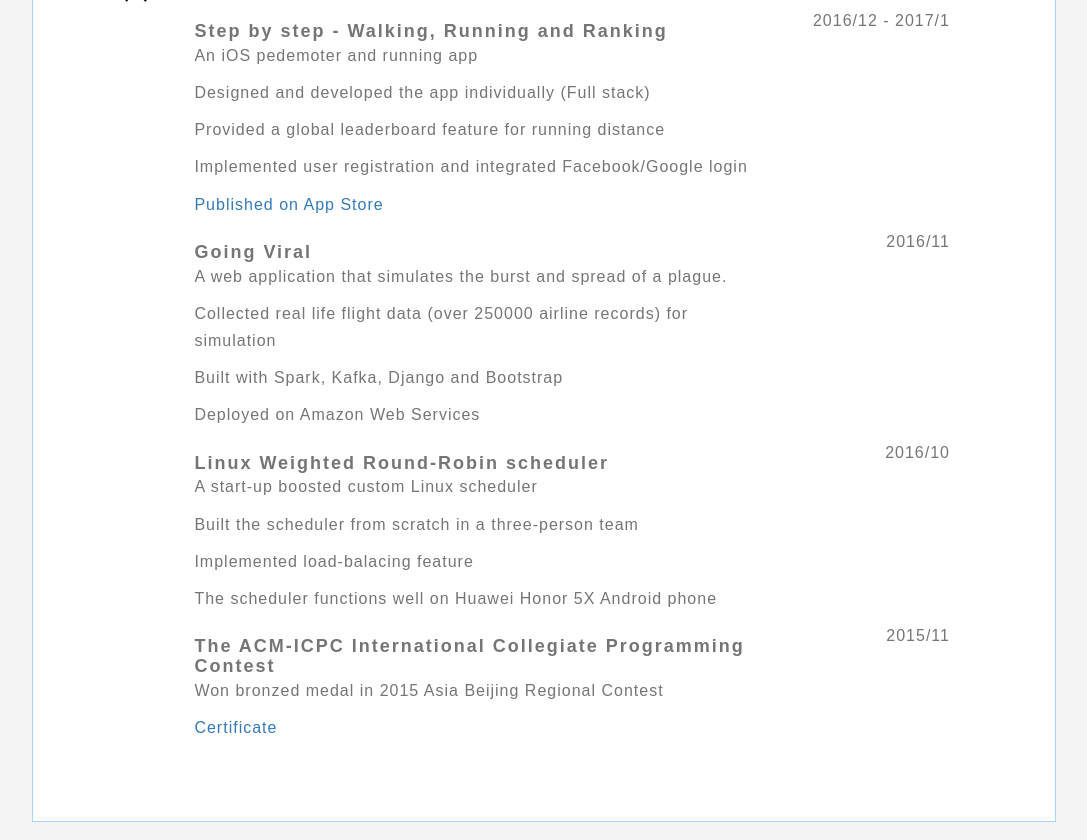
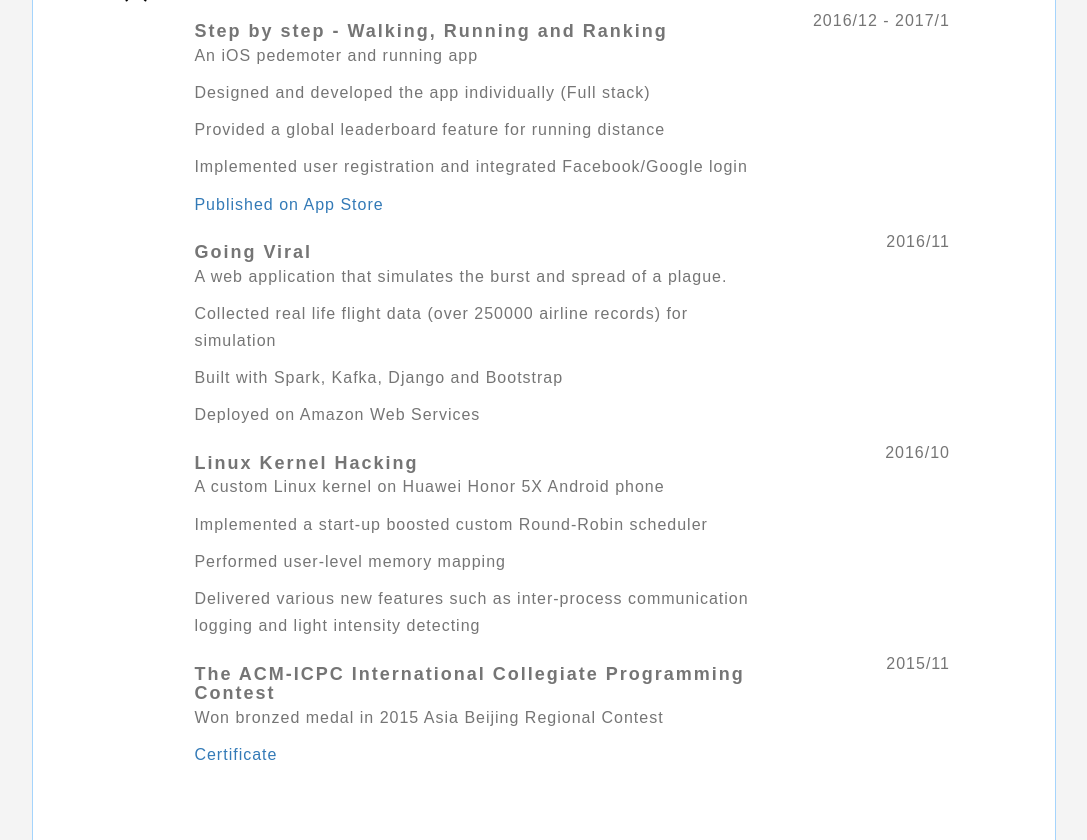
Before and after one commit to huanyan-hny/CV, a plain HTML site: page index.html in a window 1280 px wide. Shown: the part 1852-2692 px from the top of the page, without its empty margins (96-1183 px from the left). Drawn offline with nearby package versions, Linux system fonts and the light colour scheme; a web font is replaced by a local one.

Commit message:
Update index.html

```diff
--- a/index.html
+++ b/index.html
@@ -205,7 +205,7 @@
                         <div class="col-sm-11 col-md-10">
                             <h3 class="mobmid">Programming Languages </h3>
 
-                            <p>Java</p>
+                            <p>Swift</p>
                             <div class="progress">
                                 <div class="progress-bar progress-bar-success" role="progressbar" aria-valuenow="75" aria-valuemin="0" aria-valuemax="100" style="width: 75%">
                                     <span class="sr-only">75% Complete (success)</span>
@@ -213,7 +213,7 @@
                             </div><!--skill end-->
 
 
-                            <p>Swift</p>
+                            <p>Java</p>
                             <div class="progress">
                                 <div class="progress-bar progress-bar-info" role="progressbar" aria-valuenow="75" aria-valuemin="0" aria-valuemax="100" style="width: 75%">
                                     <span class="sr-only">75% Complete</span>
@@ -326,11 +326,11 @@
 
                         <div class="row">
                             <div class="col-md-9">
-                                <h4 class="title">Linux Weighted Round-Robin scheduler </h4>
-                                <p>A start-up boosted custom Linux scheduler</p>
-                                <p>Built the scheduler from scratch in a three-person team</p>
-                                <p>Implemented load-balacing feature</p>
-                                <p>The scheduler functions well on Huawei Honor 5X Android phone</p>
+                                <h4 class="title">Linux Kernel Hacking  </h4>
+                                <p>A custom Linux kernel on Huawei Honor 5X Android phone</p>
+                                <p>Implemented a start-up boosted custom Round-Robin scheduler</p>
+                                <p>Performed user-level memory mapping</p>
+                                <p>Delivered various new features such as inter-process communication logging and light intensity detecting</p>
                                 <div></div>
                           </div>
 
```
